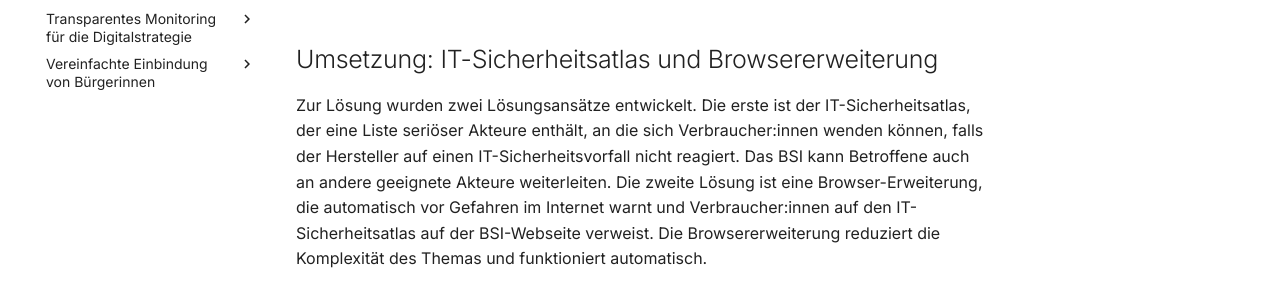
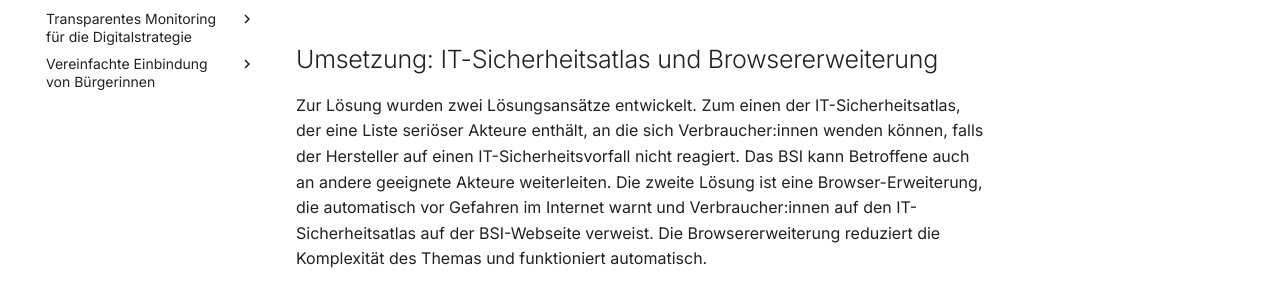
Before and after one commit to tech4germany/tech4germany.github.io, an MkDocs documentation site: the page built from docs/2022/Sicherheit im digitalen Alltag/Readme.md, in a window 1280 px wide and 900 px high. Shown: the part 456-745 px from the top of the window. Built offline with MkDocs 1.6.1 and Material for MkDocs 9.7.7, drawn with Linux system fonts in a browser that asks for light colours; comment, search, counter and statistics services are not loaded.

Commit message:
Update Readme.md

```diff
--- a/docs/2022/Sicherheit im digitalen Alltag/Readme.md
+++ b/docs/2022/Sicherheit im digitalen Alltag/Readme.md
@@ -8,7 +8,7 @@ Mit dem IT-Sicherheitsgesetz 2.0 wurde dem Bundesamt für Sicherheit in der Info
 
 ## Umsetzung: IT-Sicherheitsatlas und Browsererweiterung
 
-Zur Lösung wurden zwei Lösungsansätze entwickelt. Die erste ist der IT-Sicherheitsatlas, der eine Liste seriöser Akteure enthält, an die sich Verbraucher:innen wenden können, falls der Hersteller auf einen IT-Sicherheitsvorfall nicht reagiert. Das BSI kann Betroffene auch an andere geeignete Akteure weiterleiten. Die zweite Lösung ist eine Browser-Erweiterung, die automatisch vor Gefahren im Internet warnt und Verbraucher:innen auf den IT-Sicherheitsatlas auf der BSI-Webseite verweist. Die Browsererweiterung reduziert die Komplexität des Themas und funktioniert automatisch.
+Zur Lösung wurden zwei Lösungsansätze entwickelt. Zum einen der IT-Sicherheitsatlas, der eine Liste seriöser Akteure enthält, an die sich Verbraucher:innen wenden können, falls der Hersteller auf einen IT-Sicherheitsvorfall nicht reagiert. Das BSI kann Betroffene auch an andere geeignete Akteure weiterleiten. Die zweite Lösung ist eine Browser-Erweiterung, die automatisch vor Gefahren im Internet warnt und Verbraucher:innen auf den IT-Sicherheitsatlas auf der BSI-Webseite verweist. Die Browsererweiterung reduziert die Komplexität des Themas und funktioniert automatisch.
 
 ### [Unser Code](https://github.com/ben04/fakeshop-detector/)
 
```
